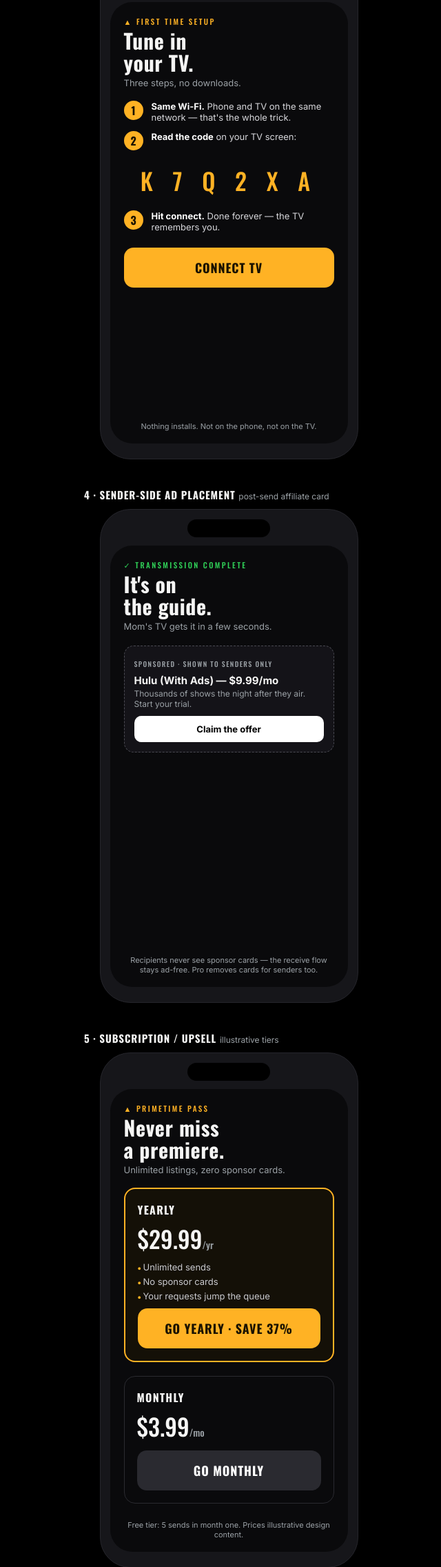
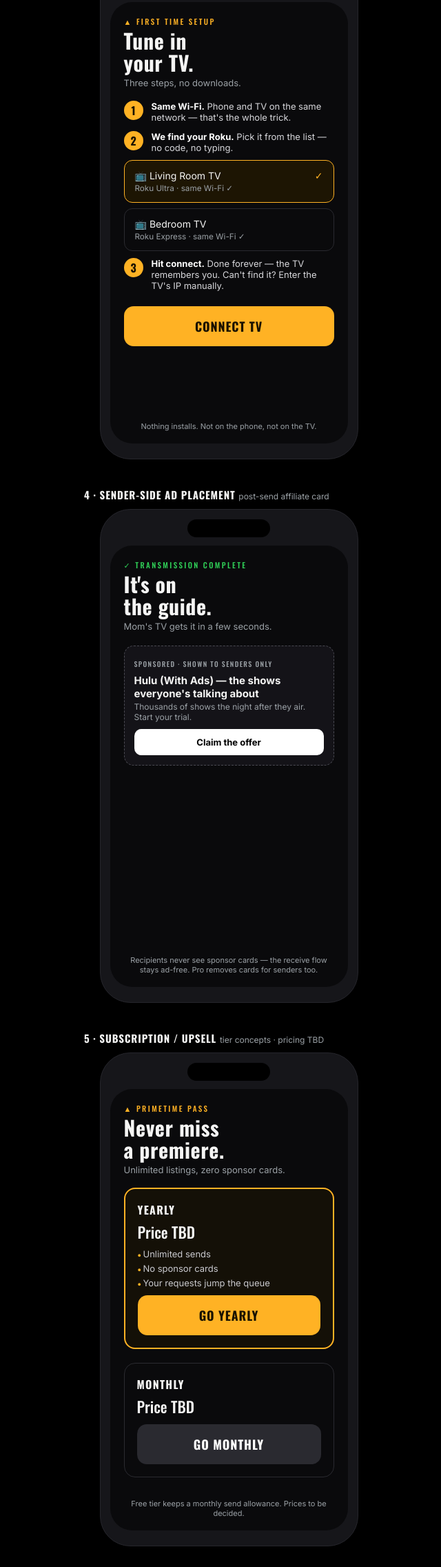
Before and after one commit to almost-alden/quickbeam, a plain HTML site: page design/primetime-mockups.html in a window 1280 px wide. Shown: the part 1785-4057 px from the top of the page at 69% size, without its empty margins (308-948 px from the left). Drawn offline with nearby package versions, Linux system fonts and the light colour scheme.

Commit message:
Mockups: v1-fit corrections (same-Wi-Fi setup, neutral pricing, priceless affiliate cards)

```diff
--- a/design/primetime-mockups.html
+++ b/design/primetime-mockups.html
@@ -92,10 +92,13 @@
   <div class="hdr"><h3>Tune in<br>your TV.</h3><p>Three steps, no downloads.</p></div>
   <div class="steps">
     <div class="step"><div class="n">1</div><p><b>Same Wi-Fi.</b> Phone and TV on the same network — that's the whole trick.</p></div>
-    <div class="step"><div class="n">2</div><p><b>Read the code</b> on your TV screen:</p></div>
+    <div class="step"><div class="n">2</div><p><b>We find your Roku.</b> Pick it from the list — no code, no typing.</p></div>
   </div>
-  <div class="code">K 7 Q 2 X A</div>
-  <div class="steps"><div class="step"><div class="n">3</div><p><b>Hit connect.</b> Done forever — the TV remembers you.</p></div></div>
+  <div style="padding:0 20px;display:flex;flex-direction:column;gap:8px">
+    <div class="tv sel"><span>📺 Living Room TV<br><small>Roku Ultra · same Wi-Fi ✓</small></span><span style="color:var(--amber)">✓</span></div>
+    <div class="tv"><span>📺 Bedroom TV<br><small>Roku Express · same Wi-Fi ✓</small></span></div>
+  </div>
+  <div class="steps"><div class="step"><div class="n">3</div><p><b>Hit connect.</b> Done forever — the TV remembers you. Can't find it? Enter the TV's IP manually.</p></div></div>
   <div class="cta">CONNECT TV</div>
   <div class="foot">Nothing installs. Not on the phone, not on the TV.</div>
 </div></div></div>
@@ -104,20 +107,20 @@
 <div class="phone"><div class="notch"></div><div class="screen">
   <div class="kicker" style="color:var(--green,#30D158)">✓ TRANSMISSION COMPLETE</div>
   <div class="hdr"><h3>It's on<br>the guide.</h3><p>Mom's TV gets it in a few seconds.</p></div>
-  <div class="adcard"><span class="tag">SPONSORED · SHOWN TO SENDERS ONLY</span><b>Hulu (With Ads) — $9.99/mo</b><p>Thousands of shows the night after they air. Start your trial.</p><div class="cta2">Claim the offer</div></div>
+  <div class="adcard"><span class="tag">SPONSORED · SHOWN TO SENDERS ONLY</span><b>Hulu (With Ads) — the shows everyone's talking about</b><p>Thousands of shows the night after they air. Start your trial.</p><div class="cta2">Claim the offer</div></div>
   <div class="foot">Recipients never see sponsor cards — the receive flow stays ad-free. Pro removes cards for senders too.</div>
 </div></div></div>
 
-<div class="surface"><h2>5 · SUBSCRIPTION / UPSELL <span>illustrative tiers</span></h2>
+<div class="surface"><h2>5 · SUBSCRIPTION / UPSELL <span>tier concepts · pricing TBD</span></h2>
 <div class="phone"><div class="notch"></div><div class="screen">
   <div class="kicker">▲ PRIMETIME PASS</div>
   <div class="hdr"><h3>Never miss<br>a premiere.</h3><p>Unlimited listings, zero sponsor cards.</p></div>
-  <div class="tier hot"><h4>YEARLY</h4><div class="price">$29.99<span style="font-size:14px;color:var(--gray)">/yr</span></div>
+  <div class="tier hot"><h4>YEARLY</h4><div class="price" style="font-size:22px">Price TBD</div>
     <ul><li>Unlimited sends</li><li>No sponsor cards</li><li>Your requests jump the queue</li></ul>
-    <div class="cta" style="margin:10px 0 0">GO YEARLY · SAVE 37%</div></div>
-  <div class="tier"><h4>MONTHLY</h4><div class="price">$3.99<span style="font-size:14px;color:var(--gray)">/mo</span></div>
+    <div class="cta" style="margin:10px 0 0">GO YEARLY</div></div>
+  <div class="tier"><h4>MONTHLY</h4><div class="price" style="font-size:22px">Price TBD</div>
     <div class="cta" style="margin:10px 0 0;background:#2a2a30;color:#fff">GO MONTHLY</div></div>
-  <div class="foot">Free tier: 5 sends in month one. Prices illustrative design content.</div>
+  <div class="foot">Free tier keeps a monthly send allowance. Prices to be decided.</div>
 </div></div></div>
 
 </body></html>
```
Also changed, not shown: design/couchdrop-mockups.html (+13 -11 lines), design/couchdrop-mockups.png, design/primetime-mockups.png.
